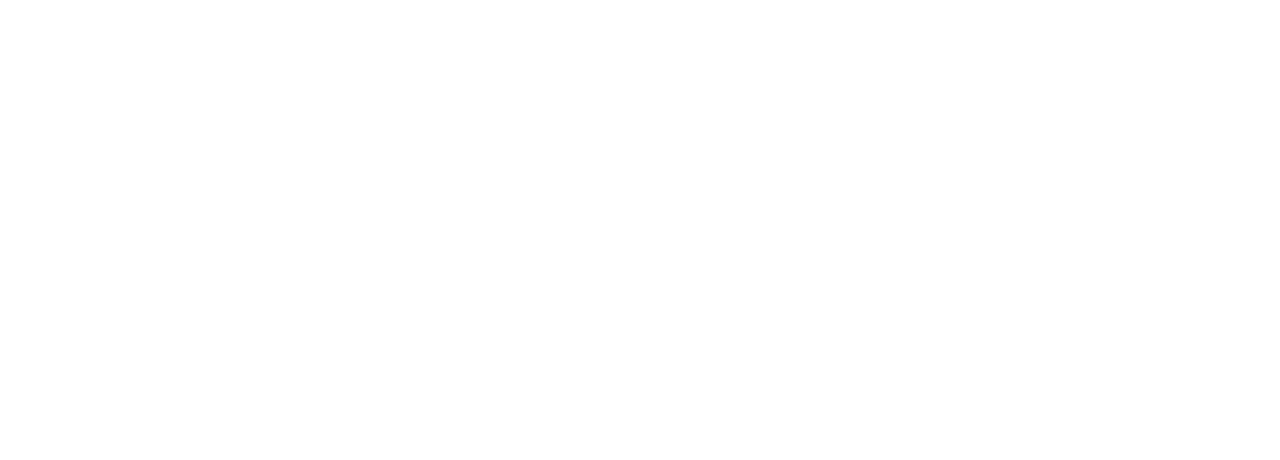
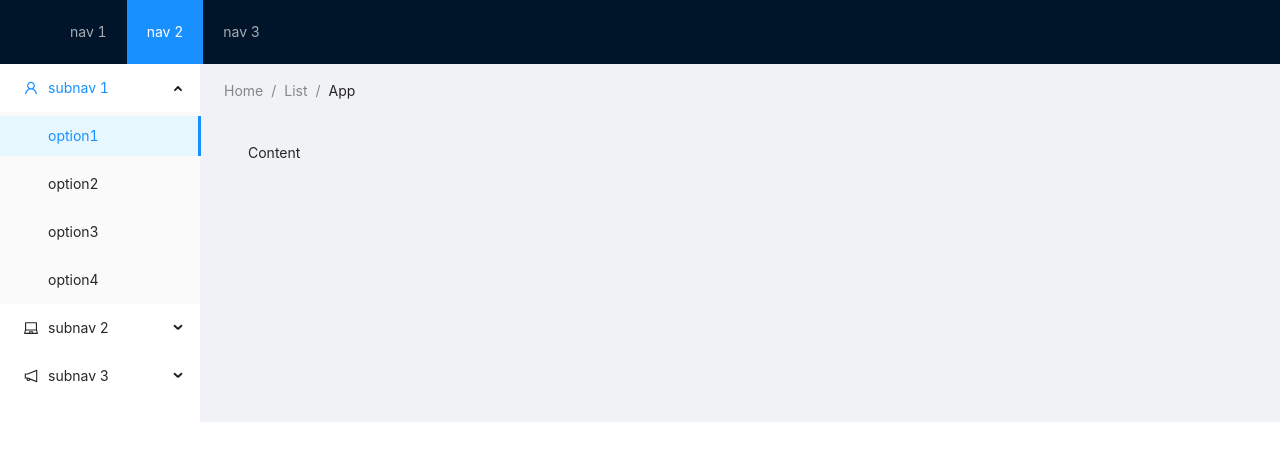
Before and after one commit to yjv1031/phaser, a React (Create React App) app in the folder phaser/: page / in a window 1280 px wide. Before the commit this address had no page. Shown: the top 460 px of the page. Built offline with nearby package versions, Linux system fonts and the light colour scheme.

Commit message:
antd 커밋

```diff
--- a/phaser/package.json
+++ b/phaser/package.json
@@ -11,6 +11,7 @@
     "@types/react": "^18.0.15",
     "@types/react-dom": "^18.0.6",
     "@types/react-router-dom": "^5.3.3",
+    "antd": "^4.21.7",
     "mobx": "^6.6.1",
     "mobx-react": "^7.5.2",
     "react": "^18.2.0",
--- a/phaser/src/App.tsx
+++ b/phaser/src/App.tsx
@@ -2,13 +2,76 @@ import React from 'react';
 import logo from './logo.svg';
 import './App.css';
 import { useObserver } from 'mobx-react';
-import combindStore from './store/combindStore';
 import { BrowserRouter, Route, Routes } from 'react-router-dom';
 import RouteArr from './routes';
 
-function App() {
-  return useObserver(() => (
-    <div className="App">
+import { LaptopOutlined, NotificationOutlined, UserOutlined } from '@ant-design/icons';
+import { Breadcrumb, Layout, Menu } from 'antd';
+import 'antd/dist/antd.css';
+const { Header, Content, Sider } = Layout;
+const items1 = ['1', '2', '3'].map((key) => ({
+  key,
+  label: `nav ${key}`,
+}));
+const items2 = [UserOutlined, LaptopOutlined, NotificationOutlined].map((icon, index) => {
+  const key = String(index + 1);
+  return {
+    key: `sub${key}`,
+    icon: React.createElement(icon),
+    label: `subnav ${key}`,
+    children: new Array(4).fill(null).map((_, j) => {
+      const subKey :any = index * 4 + j + 1;
+      return {
+        key: subKey,
+        label: `option${subKey}`,
+      };
+    }),
+  };
+});
+
+const App = () => useObserver(() => (
+  <Layout>
+    <Header className="header">
+      <div className="logo" />
+      <Menu theme="dark" mode="horizontal" defaultSelectedKeys={['2']} items={items1} />
+    </Header>
+    <Layout>
+      <Sider width={200} className="site-layout-background">
+        <Menu
+          mode="inline"
+          defaultSelectedKeys={['1']}
+          defaultOpenKeys={['sub1']}
+          style={{
+            height: '100%',
+            borderRight: 0,
+          }}
+          items={items2}
+        />
+      </Sider>
+      <Layout
+        style={{
+          padding: '0 24px 24px',
+        }}
+      >
+        <Breadcrumb
+          style={{
+            margin: '16px 0',
+          }}
+        >
+          <Breadcrumb.Item>Home</Breadcrumb.Item>
+          <Breadcrumb.Item>List</Breadcrumb.Item>
+          <Breadcrumb.Item>App</Breadcrumb.Item>
+        </Breadcrumb>
+        <Content
+          className="site-layout-background"
+          style={{
+            padding: 24,
+            margin: 0,
+            minHeight: 280,
+          }}
+        >
+          Content
+
           <BrowserRouter>
             <Routes>
               {
@@ -18,37 +81,10 @@ function App() {
               }
             </Routes>
           </BrowserRouter>
-      {/*
-      <header className="App-header">
-        <img src={logo} className="App-logo" alt="logo" />
-        <p>
-          Ver. mobx
-        </p>
-        {
-          todo.todoData.map((item) => {
-            return (<p key={item.id}>{item.content}</p>);
-          })
-        }
-        {
-          todo2.todoData.map((item) => {
-            return (<p key={item.id}>{item.content}</p>);
-          })
-        }
-        <a
-          className="App-link"
-          href="https://reactjs.org"
-          target="_blank"
-          rel="noopener noreferrer"
-        >
-          Learn React
-        </a>
-        <button onClick={() => {todo.addTodo('ff');}}>
-          추가하기
-        </button>
-      </header>
-      */}
-    </div>
+        </Content>
+      </Layout>
+    </Layout>
+  </Layout>
 ));
-}
 
 export default App;
```
Also changed, not shown: 3 other files (tests, documents, lock files or other folders). Lines whose indentation alone changed are shown as unchanged.
